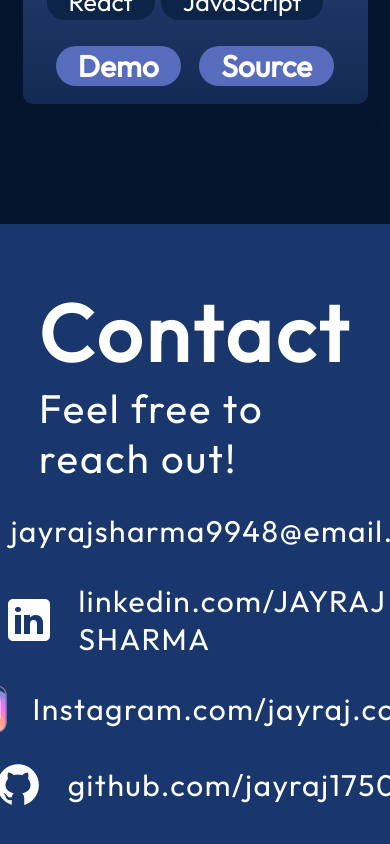
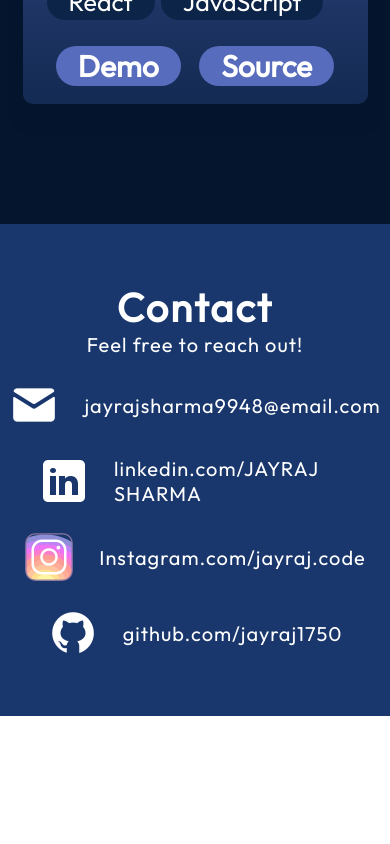
Before and after one commit to jayraj1750/My-Portfolio, a React (Vite) app: page / in a window 390 px wide. Shown: the part 5117-5961 px from the top of the page. After the commit the page ends 5833 px from the top, so only its background shows below. Built offline with nearby package versions, Linux system fonts and the light colour scheme.

Commit message:
update in Contact container - mobile responsive

```diff
--- a/src/components/Contact/Contact.module.css
+++ b/src/components/Contact/Contact.module.css
@@ -61,4 +61,19 @@
   .links {
     align-items: center;
   }
+  .text h2 {
+    font-size: 40px;
+    letter-spacing: 2px;
+  }
+
+ .text p {
+    font-size: 20px;
+    letter-spacing: 1px;
+  }
+
+ .link a {
+    font-size: 20px;
+    letter-spacing: 1px;
+  }
+
 }
```
